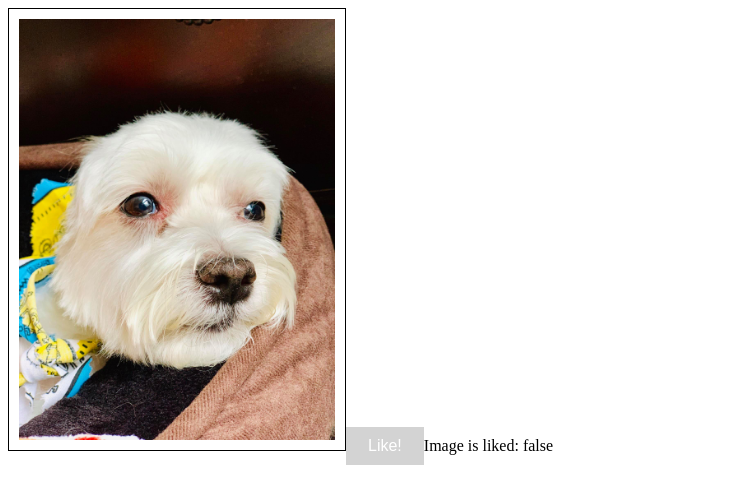
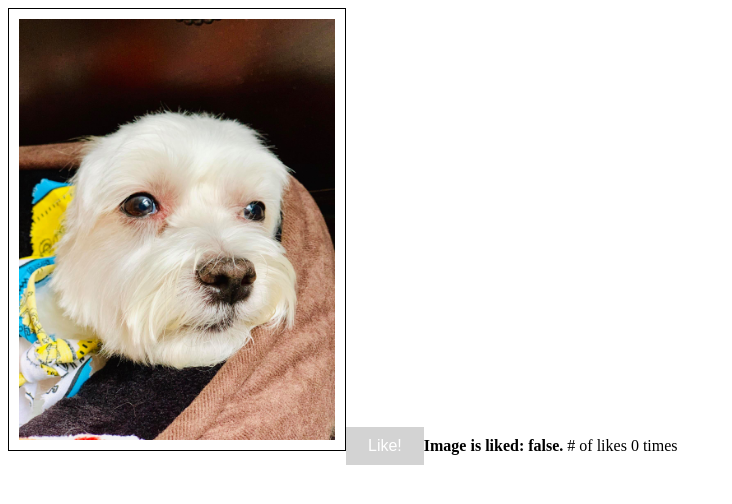
Before and after one commit to jamesvalles/mydist, an Angular app: page / in a window 1280 px wide. Shown: the top 504 px of the page, without its empty margins (0-732 px from the left). Built offline with nearby package versions, Linux system fonts and the light colour scheme.

Commit message:
Added models folder under /src/app and created the following .ts files: message, messages, user to create classes

```diff
--- a/src/app/my-button/my-button.component.html
+++ b/src/app/my-button/my-button.component.html
@@ -1,2 +1,2 @@
 <button [ngClass] = "setClass()" (click)="clickedButton()" type="button">Like!</button>
-<span>Image is liked: {{likeImage}}</span>
+<span><b>Image is liked: {{likeImage}}. </b># of likes {{counter}} times</span>
--- a/src/app/my-button/my-button.component.ts
+++ b/src/app/my-button/my-button.component.ts
@@ -9,6 +9,7 @@ import { MyServiceService } from '../my-service.service';
 export class MyButtonComponent implements OnInit {
 
   likeImage: boolean = false;
+  counter: number = 0;
 
   constructor(private _myservice : MyServiceService) { }
 
@@ -19,6 +20,9 @@ export class MyButtonComponent implements OnInit {
     console.log(this.likeImage);
     console.log(this._myservice.likeImage(this.likeImage));
     this.likeImage = this._myservice.likeImage(this.likeImage);
+    if(this.likeImage){
+    this.counter = this.counter + 1;
+    }
     return this.likeImage;
   }
 
```
Also changed, not shown: src/app/models/message.ts (added), src/app/models/messages.ts (added), src/app/models/user.ts (added).
